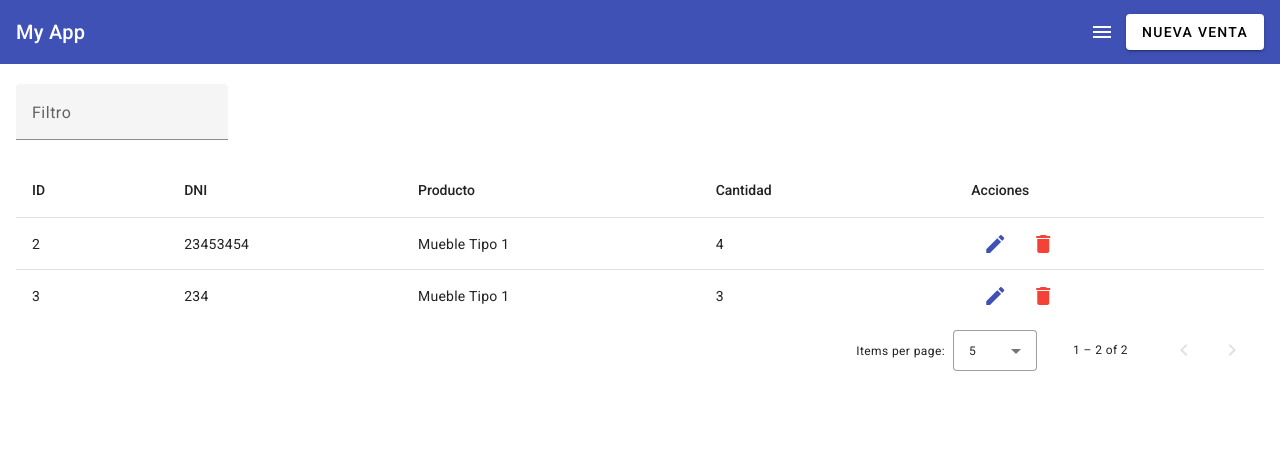
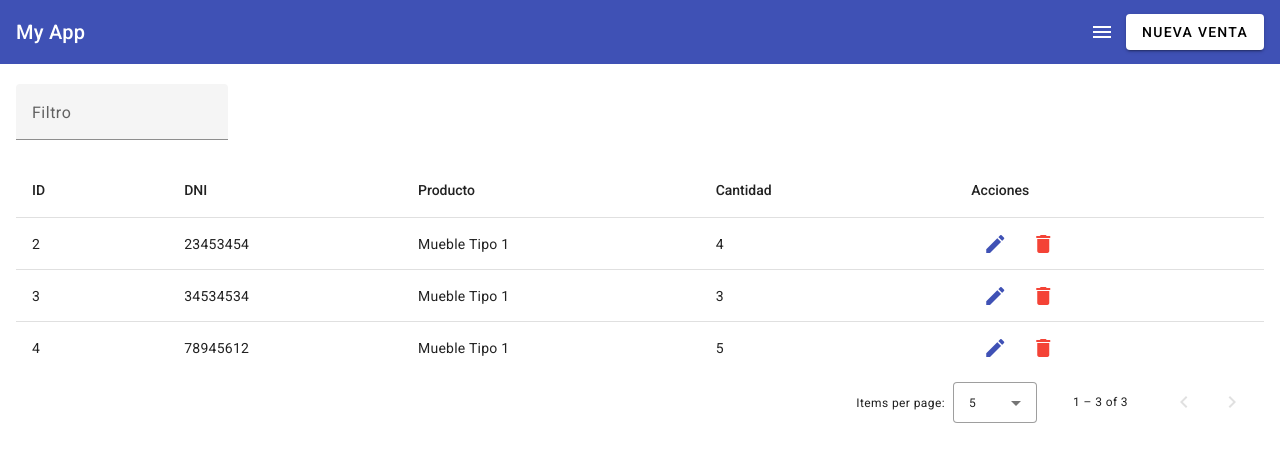
Before and after one commit to ivanhuanca/DAW-continental-IDL3-angular-api, an Angular app: page / in a window 1280 px wide. Shown: the top 462 px of the page. Built offline with nearby package versions, Linux system fonts and the light colour scheme; data requests are answered from the project's data file.

Commit message:
funcion update añadido

```diff
--- a/db.json
+++ b/db.json
@@ -7,10 +7,16 @@
       "id": 2
     },
     {
-      "dni": 234,
+      "dni": 34534534,
       "producto": "Mueble Tipo 1",
       "cantidad": 3,
       "id": 3
+    },
+    {
+      "dni": 78945612,
+      "producto": "Mueble Tipo 1",
+      "cantidad": 5,
+      "id": 4
     }
   ]
 }
--- a/src/app/app.component.html
+++ b/src/app/app.component.html
@@ -45,7 +45,7 @@
       <ng-container matColumnDef="acciones">
         <th mat-header-cell *matHeaderCellDef mat-sort-header> Acciones </th>
         <td mat-cell *matCellDef="let row">
-          <button mat-icon-button color="primary">
+          <button mat-icon-button color="primary" (click)="editVentaForm(row)">
             <mat-icon>edit</mat-icon>
           </button>
 
--- a/src/app/app.component.ts
+++ b/src/app/app.component.ts
@@ -2,9 +2,9 @@ import { Component, OnInit, ViewChild } from '@angular/core';
 import { MatDialog } from '@angular/material/dialog';
 import { NuevaVentaComponent } from './nueva-venta/nueva-venta.component';
 import { VentasService } from './services/ventas.service';
-import {MatPaginator} from '@angular/material/paginator';
-import {MatSort} from '@angular/material/sort';
-import {MatTableDataSource} from '@angular/material/table';
+import { MatPaginator } from '@angular/material/paginator';
+import { MatSort } from '@angular/material/sort';
+import { MatTableDataSource } from '@angular/material/table';
 
 
 @Component({
@@ -28,14 +28,14 @@ export class AppComponent implements OnInit {
     const dialogRef = this._dialog.open(NuevaVentaComponent);
     dialogRef.afterClosed().subscribe({
       next: (val) => {
-        if(val){
+        if (val) {
           this.getVentasList();
         }
       }
-    })
+    });
   }
 
-  ngOnInit(): void{
+  ngOnInit(): void {
     this.getVentasList();
   }
 
@@ -47,13 +47,13 @@ export class AppComponent implements OnInit {
         this.dataSource.paginator = this.paginator;
 
       },
-      error: (err:any) => {
+      error: (err: any) => {
         console.error(err)
       }
     })
   }
 
-  deleteVenta(id: number){
+  deleteVenta(id: number) {
     this._ventasService.deleteVenta(id).subscribe({
       next: (res) => {
         alert('venta eliminada!')
@@ -62,6 +62,21 @@ export class AppComponent implements OnInit {
       error: console.log,
     })
   }
+
+  editVentaForm(data: any) {
+    const dialogRef = this._dialog.open(NuevaVentaComponent, {
+      data,
+    });
+
+    dialogRef.afterClosed().subscribe({
+      next: (val) => {
+        if (val) {
+          this.getVentasList();
+        }
+      }
+    });
+  }
+
 
   applyFilter(event: Event) {
     const filterValue = (event.target as HTMLInputElement).value;
--- a/src/app/nueva-venta/nueva-venta.component.html
+++ b/src/app/nueva-venta/nueva-venta.component.html
@@ -27,6 +27,6 @@
     </div>
     <div mat-dialog-actions class="action">
         <button mat-raised-button type="button" [mat-dialog-close]="false">Cancelar</button>
-        <button mat-raised-button color="primary" type="submit">Enviar</button>
+        <button mat-raised-button color="primary" type="submit">{{data ? 'Actualizar' : 'Enviar'}}</button>
     </div>
 </form>
--- a/src/app/nueva-venta/nueva-venta.component.ts
+++ b/src/app/nueva-venta/nueva-venta.component.ts
@@ -1,6 +1,6 @@
-import { Component } from '@angular/core';
+import { Component, Inject, OnInit } from '@angular/core';
 import { FormBuilder, FormGroup } from '@angular/forms';
-import { MatDialogRef } from '@angular/material/dialog';
+import { MAT_DIALOG_DATA, MatDialogRef } from '@angular/material/dialog';
 import { VentasService } from '../services/ventas.service';
 
 @Component({
@@ -8,7 +8,7 @@ import { VentasService } from '../services/ventas.service';
   templateUrl: './nueva-venta.component.html',
   styleUrls: ['./nueva-venta.component.css']
 })
-export class NuevaVentaComponent {
+export class NuevaVentaComponent implements OnInit {
   ventasForm: FormGroup;
 
   muebles: string[] = [
@@ -20,7 +20,8 @@ export class NuevaVentaComponent {
 
   constructor(private _fb: FormBuilder,
     private _ventasService: VentasService,
-    private _dialogRef: MatDialogRef<NuevaVentaComponent>) {
+    private _dialogRef: MatDialogRef<NuevaVentaComponent>,
+    @Inject(MAT_DIALOG_DATA) public data: any) {
     this.ventasForm = this._fb.group({
       dni: '',
       producto: '',
@@ -28,8 +29,23 @@ export class NuevaVentaComponent {
     })
   }
 
+  ngOnInit(): void {
+    this.ventasForm.patchValue(this.data);
+  }
+
   onFormSubmit() {
     if (this.ventasForm.valid) {
+      if (this.data) { //Actualizar
+        this._ventasService.updateVenta(this.data.id, this.ventasForm.value).subscribe({
+          next: (val: any) => {
+            alert('Venta actualizada con exito!')
+            this._dialogRef.close(true)
+          },
+          error: (err: any) => {
+            console.error(err)
+          }
+        })
+      } else {
         this._ventasService.addVenta(this.ventasForm.value).subscribe({
           next: (val: any) => {
             alert('Venta Añadida con exito!')
@@ -42,3 +58,4 @@ export class NuevaVentaComponent {
       }
     }
   }
+}
--- a/src/app/services/ventas.service.ts
+++ b/src/app/services/ventas.service.ts
@@ -13,6 +13,10 @@ export class VentasService {
     return this._http.post('http://localhost:3000/ventas', data)
   }
 
+  updateVenta(id: number, data: any): Observable<any> {
+    return this._http.put(`http://localhost:3000/ventas/${id}`, data)
+  }
+
   getVentasList(): Observable<any> {
     return this._http.get('http://localhost:3000/ventas')
   }
```
Lines whose indentation alone changed are shown as unchanged.
